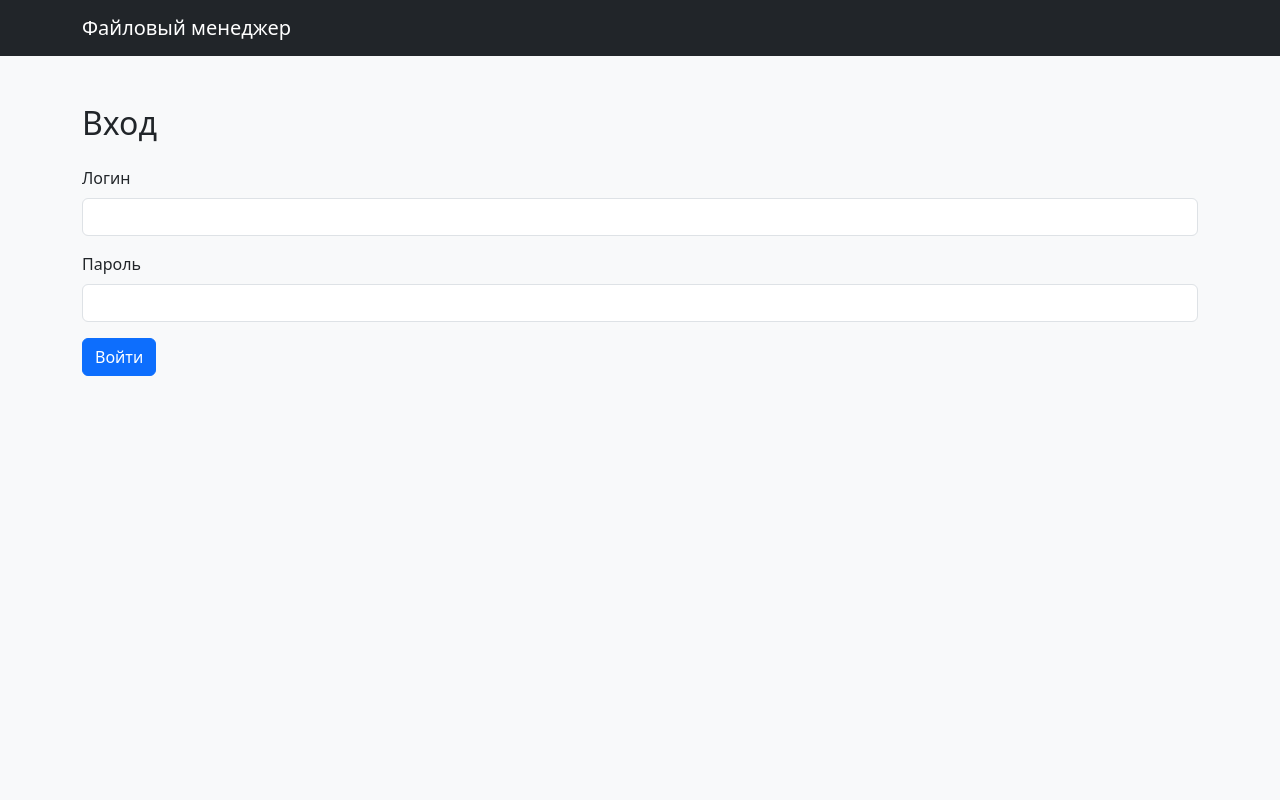
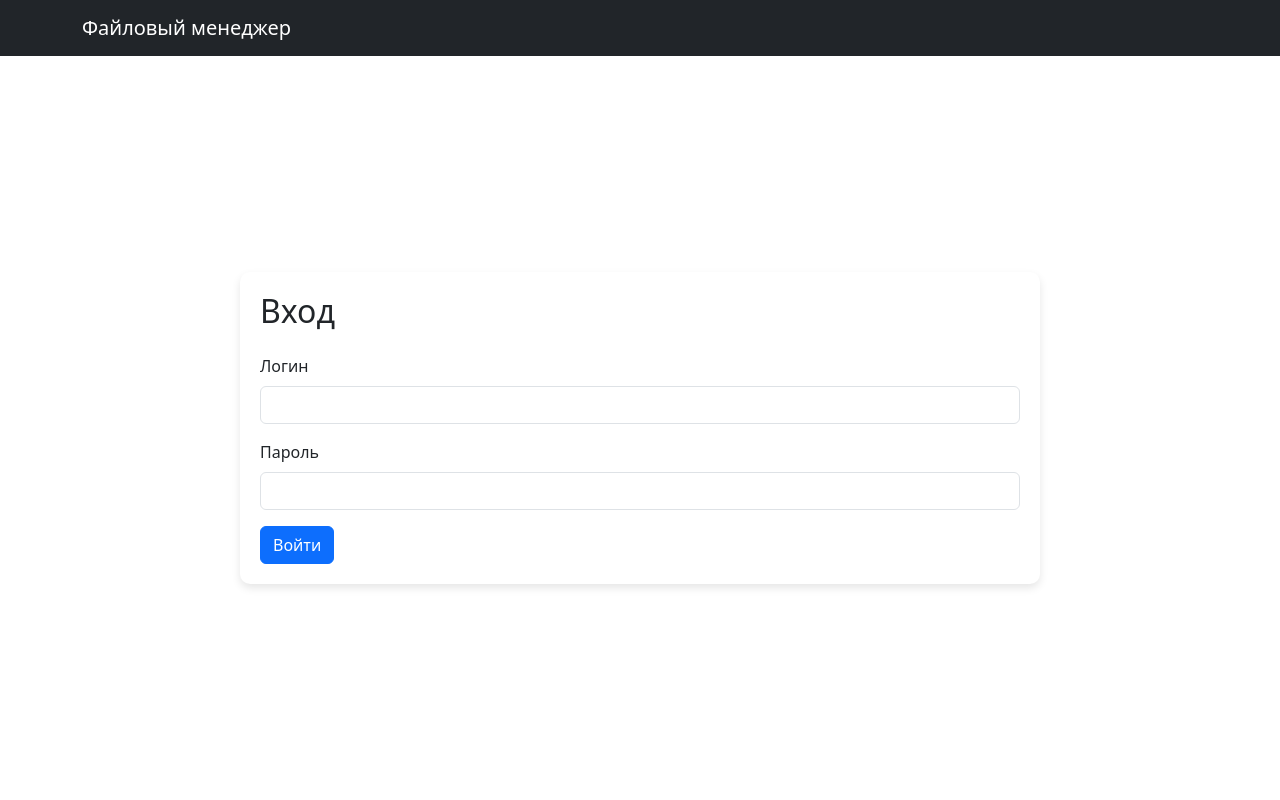
Before and after one commit to SkySai1/simple-fileshare, a Flask app: page /login in a window 1280 px wide. Run offline with Flask 3, Linux system fonts and the light colour scheme.

Commit message:
Динамическая ширина

```diff
--- /dev/null
+++ b/static/css/style.css
@@ -0,0 +1,29 @@
+body {
+    display: flex;
+    flex-direction: column;
+    min-height: 100vh;
+}
+
+.main-container {
+    flex: 1;
+    display: flex;
+    justify-content: center;
+    align-items: center;
+    padding: 20px;
+}
+
+.content-wrapper {
+    width: 100%;
+    max-width: 800px;
+    background: #fff;
+    padding: 20px;
+    border-radius: 10px;
+    box-shadow: 0 4px 8px rgba(0, 0, 0, 0.1);
+}
+
+@media (max-width: 768px) {
+    .content-wrapper {
+        max-width: 100%;
+        padding: 15px;
+    }
+}
--- a/templates/base.html
+++ b/templates/base.html
@@ -5,11 +5,14 @@
     <meta name="viewport" content="width=device-width, initial-scale=1.0">
     <title>{% block title %}Сайт{% endblock %}</title>
     <link href="https://cdn.jsdelivr.net/npm/bootstrap@5.3.0/dist/css/bootstrap.min.css" rel="stylesheet">
+    <link rel="stylesheet" href="{{ url_for('static', filename='css/style.css') }}">
 </head>
-<body class="bg-light">
+<body>
     {% include "_navbar.html" %}
-    <div class="container py-5">
-        {% block content %}{% endblock %}
+    <div class="container-fluid main-container">
+        <div class="content-wrapper">
+            {% block content %}{% endblock %}
+        </div>
     </div>
 </body>
 </html>
```
Also changed, not shown: project_map.db.
